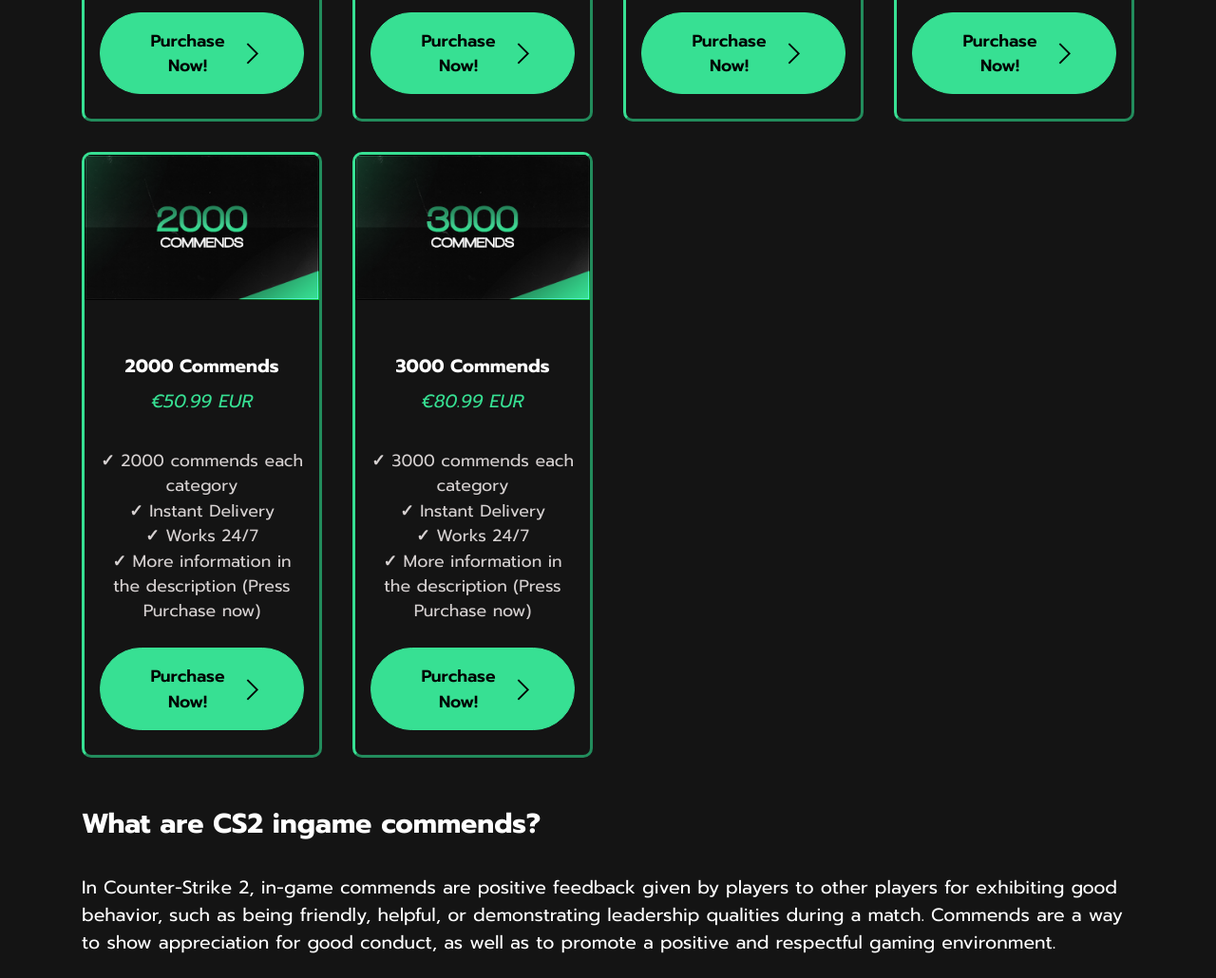
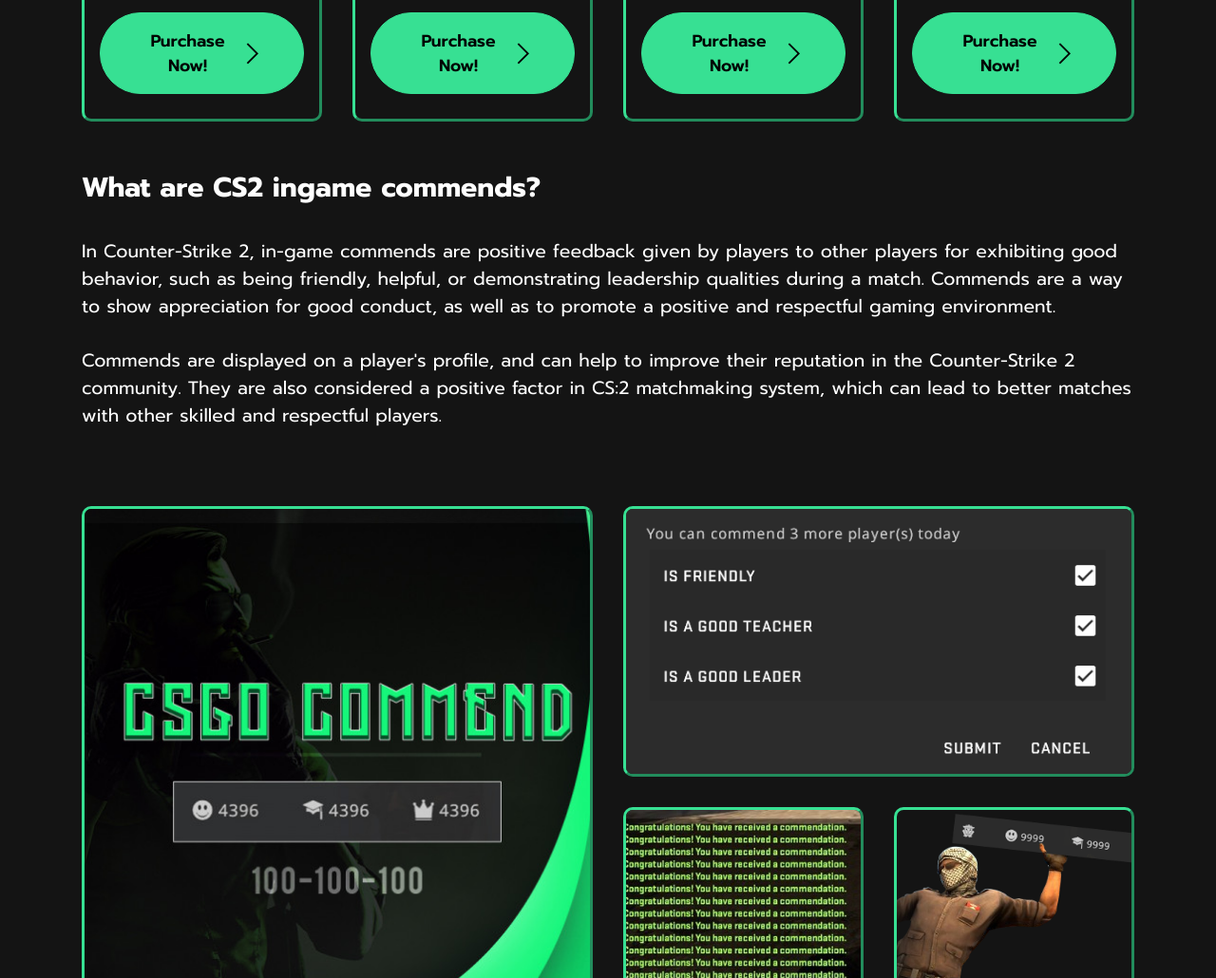
Before and after one commit to valveservicestore/valveservicestore.github.io, a plain HTML site: page cs2-commendbot.html in a window 1280 px wide. Shown: the part 1732-2762 px from the top of the page at 95% size. Drawn offline with Linux system fonts and the light colour scheme; files whose address does not match are found by name.

Commit message:
Update cs2-commendbot.html

```diff
--- a/cs2-commendbot.html
+++ b/cs2-commendbot.html
@@ -238,44 +238,11 @@
                         <p class="mbr-text mbr-fonts-style mt-2 display-4"><strong> </strong> <br><strong>✓</strong> 1000 commends each category<br><strong>✓</strong> Instant Delivery<br><strong>✓</strong> Works 24/7<br><strong>✓</strong> More information in the description (Press Purchase now)</p>
                         <div class="mbr-section-btn mt-3"><a class="btn btn-lg btn-primary display-4" data-sellix-product="64b15b07ad69a" type="submit" ><span class="mobi-mbri mobi-mbri-arrow-next mbr-iconfont mbr-iconfont-btn"></span>Purchase Now!</a></div>
                     </div>
-
                 </div>
             </div>
 
 
         </div>
-        <div class="row">
-            <div class="item features-image сol-12 col-md-6 col-lg-3">
-                <div class="item-wrapper">
-
-                    <div class="item-img">
-
-                        <img class="img-big" src="assets/images/valvebooster/2k.png" alt="CSGO Commendbot" data-slide-to="0" data-bs-slide-to="0">
-                    </div>
-                    <div class="item-content">
-                        <h5 class="item-title mbr-fonts-style display-7"><strong>2000 Commends</strong></h5>
-                        <h6 class="item-subtitle mbr-fonts-style display-7"><em>€50.99 EUR</em></h6>
-                        <p class="mbr-text mbr-fonts-style mt-2 display-4"><strong> </strong> <br><strong>✓</strong> 2000 commends each category<br><strong>✓</strong> Instant Delivery<br><strong>✓</strong> Works 24/7<br><strong>✓</strong> More information in the description (Press Purchase now)</p>
-                        <div class="mbr-section-btn mt-3"><a class="btn btn-lg btn-primary display-4" data-sellix-product="6558eb92254d8" type="submit" ><span class="mobi-mbri mobi-mbri-arrow-next mbr-iconfont mbr-iconfont-btn"></span>Purchase Now!</a></div>                    </div>
-
-                </div>
-            </div>
-            <div class="item features-image сol-12 col-md-6 col-lg-3">
-                <div class="item-wrapper">
-
-                    <div class="item-img">
-
-                        <img class="img-big" src="assets/images/valvebooster/3k.png" alt="CSGO Commendbot" data-slide-to="1" data-bs-slide-to="1">
-                    </div>
-                    <div class="item-content">
-                        <h5 class="item-title mbr-fonts-style display-7"><strong>3000 Commends</strong></h5>
-                        <h6 class="item-subtitle mbr-fonts-style display-7"><em>€80.99 EUR</em></h6>
-                        <p class="mbr-text mbr-fonts-style mt-2 display-4"><strong> </strong> <br><strong>✓</strong> 3000 commends each category<br><strong>✓</strong> Instant Delivery<br><strong>✓</strong> Works 24/7<br><strong>✓</strong> More information in the description (Press Purchase now)</p>
-                        <div class="mbr-section-btn mt-3"><a class="btn btn-lg btn-primary display-4" data-sellpass-product-path="655a1cb58ab5b" data-sellpass-domain="valvebooster.com" ><span class="mobi-mbri mobi-mbri-arrow-next mbr-iconfont mbr-iconfont-btn"></span>Purchase Now!</a></div>
-                    </div>
-
-                </div>
-            </div>
 
 
         </div>
```
